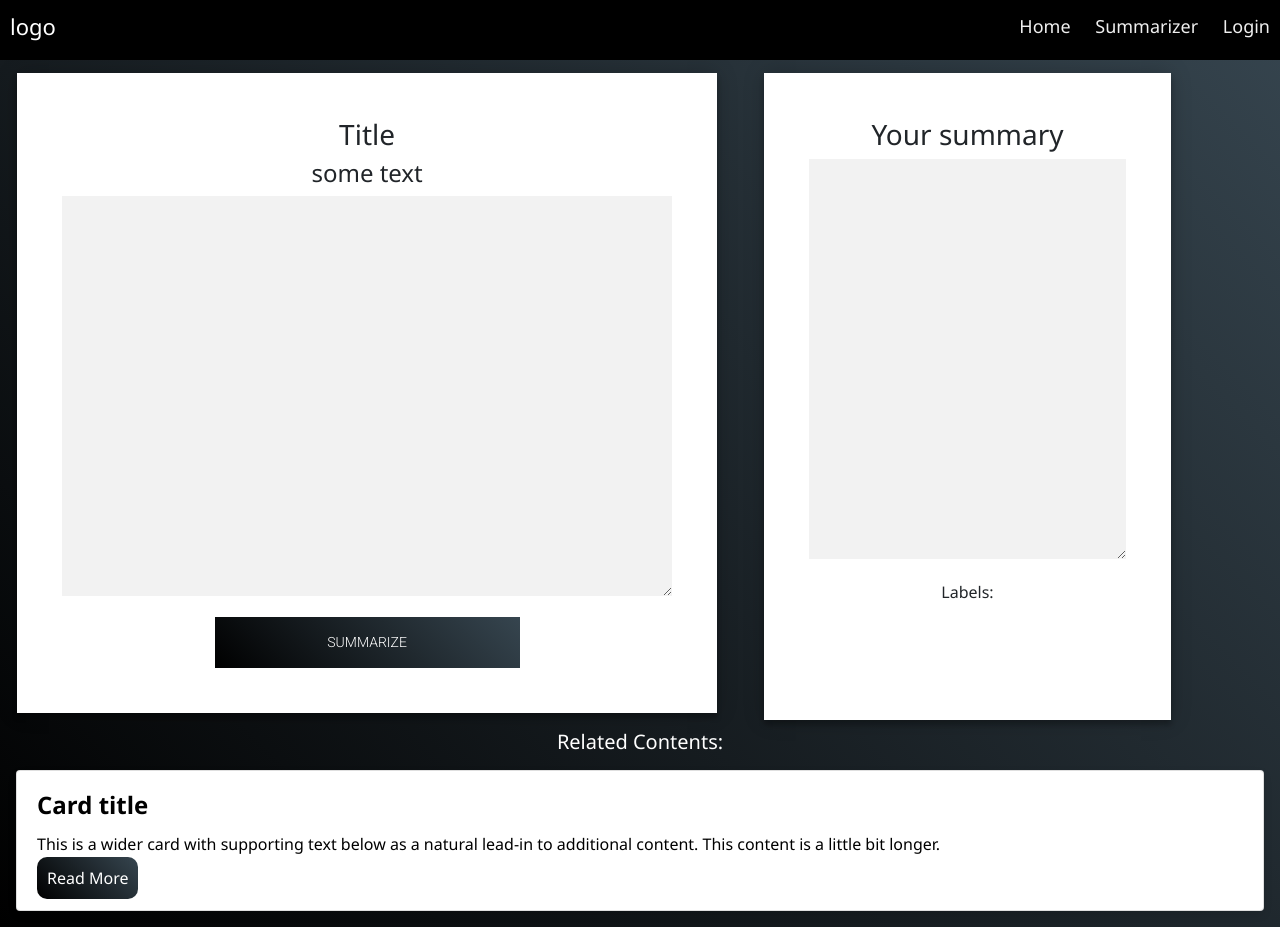
After one commit to palisthadeshar/Article-Summarization-and-recommendation-system-with-auto-classification.-, a Django app: page /Summary/ in a window 1280 px wide. The commit adds this page. Run offline with Django 4.2, Linux system fonts and the light colour scheme.

Commit message:
data added and displayed

```diff
--- /dev/null
+++ b/finalproject/demoapp/static/summarizepage.css
@@ -0,0 +1,142 @@
+@import url(https://fonts.googleapis.com/css?family=Roboto:300);
+header .header{
+  background-color: #fff;
+  height: 45px;
+}
+header a img{
+  width: 134px;
+margin-top: 4px;
+}
+.summarize-page {
+  width: auto;
+  padding: 1% 0 0;
+  margin: auto;
+}
+.summarize-page .form .summarize{
+  margin-top: -31px;
+margin-bottom: 26px;
+}
+.form {
+  position: relative;
+  z-index: 1;
+  background: #FFFFFF;
+  max-width: 700px;
+  margin: 0 auto 10px;
+  padding: 45px;
+  text-align: center;
+  box-shadow: 0 0 20px 0 rgba(0, 0, 0, 0.2), 0 5px 5px 0 rgba(0, 0, 0, 0.24);
+}
+
+.form textarea {
+  font-family: "Roboto", sans-serif;
+  outline: 0;
+  background: #f2f2f2;
+  width: 100%;
+  height:400px;
+  text-indent: 0;
+  border: 0;
+  margin: 0 0 15px;
+  padding: 15px;
+  box-sizing: border-box;
+  font-size: 15px;
+  text-align: justify;
+}
+.form input {
+    font-family: "Roboto", sans-serif;
+    outline: 0;
+    background: white;
+    width: 100%;
+    height:40px;
+    text-indent: 0;
+    border: 0;
+    margin: 0 0 15px;
+    padding: 15px;
+    box-sizing: border-box;
+    font-size: 15px;
+    text-align: justify;
+  }
+.form button {
+  font-family: "Roboto", sans-serif;
+  text-transform: uppercase;
+  outline: 0;
+  background-color: black;
+  background-image: linear-gradient(45deg,black,	#36454F);
+  width: 50%;
+  border: 0;
+  padding: 15px;
+  color: #FFFFFF;
+  font-size: 14px;
+  -webkit-transition: all 0.3 ease;
+  transition: all 0.3 ease;
+  cursor: pointer;
+}
+.form .message {
+  margin: 15px 0 0;
+  color: #b3b3b3;
+  font-size: 12px;
+}
+.form .message a {
+  color: black;
+  text-decoration: none;
+}
+
+.container {
+  position: relative;
+  z-index: 1;
+  max-width: 300px;
+  margin: 0 auto;
+}
+
+body {
+  background-color: black !important;
+  background-image: linear-gradient(45deg,black,	#36454F) !important;
+  font-family: "Roboto", sans-serif;
+  -webkit-font-smoothing: antialiased;
+  -moz-osx-font-smoothing: grayscale;
+}
+.card-group {
+    display: flex;
+    flex-direction: row;
+    justify-content: space-between;
+    }
+    .mb-4 {
+      margin-bottom: 1.5rem !important;
+    }
+
+    .card {
+      border: none;
+      box-shadow: 0px 4px 8px rgba(0, 0, 0, 0.1);
+      /* background-image: linear-gradient(45deg,black,	#36454F); */
+    }
+
+
+
+    .card-title {
+      font-size: 24px;
+      font-weight: 600;
+      margin-bottom: 10px;
+    }
+
+    .card-text {
+      font-size: 16px;
+      margin-bottom: 10px;
+    }
+
+    .btn-card {
+        background-image: linear-gradient(45deg,black,	#36454F);
+      border-radius: 10px;
+      padding: 10px;
+      color: white;
+
+    }
+
+    .card-body a{
+      color: white;
+
+    }
+
+    .btn-card:hover {
+        background-image: linear-gradient(45deg,lightblue,	white);
+      color: black;
+      text-decoration: none;
+    }
--- /dev/null
+++ b/finalproject/demoapp/templates/summarizerpage.html
@@ -0,0 +1,82 @@
+<!DOCTYPE html>
+<html lang="en">
+<head>
+    <meta charset="UTF-8">
+    <meta http-equiv="X-UA-Compatible" content="IE=edge">
+    <meta name="viewport" content="width=device-width, initial-scale=1.0">
+    {% load static %}
+    <link rel="stylesheet" href="{% static 'summarizepage.css' %}">
+    <link rel="stylesheet" href="https://cdn.jsdelivr.net/npm/bootstrap@4.6.2/dist/css/bootstrap.min.css">
+    <script src="https://cdn.jsdelivr.net/npm/bootstrap@4.6.2/dist/js/bootstrap.bundle.min.js"></script>
+    <title>summarize</title>
+</head>
+<body>
+  {% include 'navbar.html' %}
+      <div class="summarize-page" >
+      <div class="row" >
+        <!-- 1st section -->
+        <div class="col-sm-7">
+            <div class="form" class="col-md-6">
+                <div class="Summarize">
+                  <div class="header">
+                    <h3>Title</h3>
+                    <h4>some text</h4>
+                  </div>
+                </div>
+                <form>
+                    <textarea></textarea>
+
+
+                  <button type="submit">Summarize</button>
+
+                </form>
+              </div>
+        </div>
+        <div class="col-sm-4">
+          <div class="form" class="col-md-6">
+            <div class="Summarize">
+              <div class="header">
+                <h3>Your summary</h3>
+
+              </div>
+            </div>
+            <form>
+                <textarea></textarea>
+                <p>Labels:</p>
+                <input type="text"/>
+
+
+
+            </form>
+          </div>
+
+        </div>
+      </div>
+    </div>
+    <div class="row" >
+
+      <div class="col-sm-12">
+        <h5 style="color:white; text-align: center;">Related Contents:</h5>
+          <div class="card-group m-3">
+
+                <div class="card text-white ">
+
+                  <div class="card-body ">
+
+                    <h5 class="card-title" style="color:
+                    black;">Card title</h5>
+                    <p class="card-text" style="color: black;">This is a wider card with supporting text below as a natural lead-in to additional content. This content is a little bit longer.</p>
+                    <a href="#" class="btn-card">Read More</a>
+                  </div>
+
+                </div>
+
+
+            </div>
+
+
+          </div>
+      </div>
+    </div>
+</body>
+</html>
--- a/finalproject/demoapp/views.py
+++ b/finalproject/demoapp/views.py
@@ -7,10 +7,17 @@ from pymongo import MongoClient
 from django.contrib.auth import logout
 from django.contrib.auth.models import User, auth
 from .models import *
+import pymongo
 
 # Create your views here.
 def HomePage(request):
-    return render (request,'home.html')
+    client = pymongo.MongoClient("mongodb://localhost:27017/")
+    db = client["database"]
+    collection = db["ARTICLE"]
+    data = collection.find()
+    # for document in data:
+    #     print(document)
+    return render (request,'home.html',{ "data": data })
 
 def SignupPage(request):
 
@@ -57,3 +64,6 @@ def LoginPage(request):
 def LogoutPage(request):
     logout(request)
     return redirect('home')
+
+def Summary(request):
+    return render(request,'summarizerpage.html')
--- a/finalproject/finalproject/urls.py
+++ b/finalproject/finalproject/urls.py
@@ -23,5 +23,6 @@ urlpatterns = [
     path('signup/',views.SignupPage, name='signup'),
     path('login/',views.LoginPage,name='login'),
     path('home/',views.LogoutPage,name='logout'),
+    path('Summary/',views.Summary,name='summarypage'),
 
 ]
```
Also changed, not shown: finalproject/demoapp/templates/home.html (+9 -18 lines).
